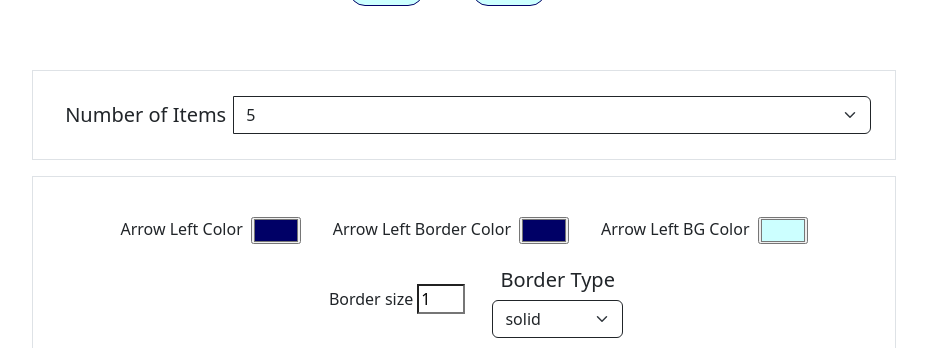
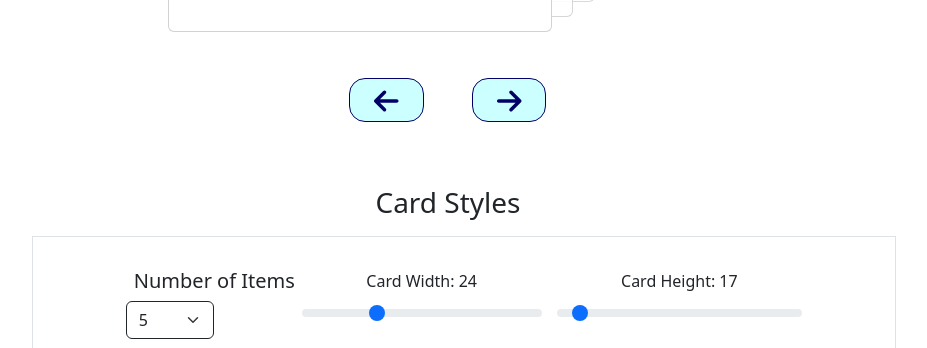
Before and after one commit to aayalapalacin/shifting_carousel, a React (Vite) app: page / in a window 1280 px wide. Shown: the part 604-952 px from the top of the page, without its empty margins (192-1119 px from the left). Built offline with nearby package versions, Linux system fonts and the light colour scheme.

Commit message:
width and height dynamic

```diff
--- a/src/App.jsx
+++ b/src/App.jsx
@@ -90,6 +90,9 @@ function App() {
   const [carouselSlide, setCarouselSlide] = useState(0);
   const [carouselData, setCarouselData]=useState(carouselDataBackup.slice(0,5));
 
+  const [cardWidth, setCardWidth] = useState(24);
+  const [cardHeight, setCardHeight] = useState(17);
+
   const [arrowLeftColor, setArrowLeftColor] = useState("#000066");
   const [arrowLeftBGColor, setArrowLeftBGColor] = useState("#ccffff");
 
@@ -107,12 +110,14 @@ function App() {
 
   return (
     <div>
-      <div className='title-container' style={{margin:"18rem 0rem 11rem 0rem"}}>
+      <div className='title-container' style={{margin:"18rem 0rem 31rem 0rem"}}>
         <h1>Shifting Carousel</h1>
       </div>
       <ShiftingCarousel
         carouselData={carouselData}
         carouselSlide={carouselSlide}
+        cardWidth={cardWidth}
+        cardHeight={cardHeight}
       />
       <ShiftingCarouselBtn
         carouselData={carouselData}
@@ -138,6 +143,10 @@ function App() {
       <CarouselDemo
         setCarouselData={setCarouselData}
         carouselDataBackup={carouselDataBackup}
+        cardWidth={cardWidth}
+        setCardWidth={setCardWidth}
+        cardHeight={cardHeight}
+        setCardHeight={setCardHeight}
 
         setArrowLeftBorderColor={setArrowLeftBorderColor}
         setArrowRightBorderColor={setArrowRightBorderColor}
--- a/src/components/carouselDemo.jsx
+++ b/src/components/carouselDemo.jsx
@@ -7,6 +7,10 @@ const borderTypes=["solid","dotted","dashed","double","groove","ridge","inset","
 function CarouselDemo(
   {setCarouselData,
   carouselDataBackup,
+  cardWidth,
+  setCardWidth,
+  cardHeight,
+  setCardHeight,
   setArrowLeftBGColor,
   setArrowLeftBorderColor,
   setArrowLeftColor,
@@ -32,15 +36,17 @@ function CarouselDemo(
 
   return (
     <div className='carousel-demo-container w-75 m-auto'>
+          <h3>Card Styles</h3>
+        <div className=' cardContainer border border-1 p-4 d-flex input-group justify-content-center align-items-center m-3'>
+          <div className='card-number-items'>
 
-        <div className=' border border-1 p-4 d-flex input-group justify-content-center align-items-center m-3'>
             <h5 className='items-title m-2'> Number of Items</h5>
             <select
               onChange={(e)=> {
                   setCarouselData(carouselDataBackup.slice(0,e.target.value))
                     }
                   }
-            className="form-select w-25 border-dark"
+              className="form-select w-50 border-dark"
               aria-label="Default select example"
             >
               <option value={2}>2</option>
@@ -50,6 +56,29 @@ function CarouselDemo(
               <option value={6}>6</option>
               <option value={7}>7</option>
             </select>
+          </div>
+          <div className='card-width me-3'>
+            <label htmlFor="card-width-range" className="form-label">Card Width: {cardWidth}</label>
+            <input
+              type="range"
+              min="15"
+              max="45"
+              value={cardWidth}
+              onChange={(e)=> setCardWidth(e.target.value)}
+              className="form-range"
+              id="card-width-range"/>
+          </div>
+          <div className='card-height'>
+            <label htmlFor="card-height-range" className="form-label">Card Height: {cardHeight}</label>
+            <input
+              type="range"
+              min="15"
+              max="45"
+              value={cardHeight}
+              onChange={(e)=> setCardHeight(e.target.value)}
+              className="form-range"
+              id="card-height-range"/>
+          </div>
         </div>
         <div className='arrow-left-container justify-content-center align-items-center m-3 border border-1 p-4 input-group'>
           <div className="arrow-left-color d-flex m-3">
@@ -186,7 +215,12 @@ function CarouselDemo(
 }
 
 CarouselDemo.propTypes = {
+
   setCarouselData: PropTypes.func.isRequired,
+  cardWidth: PropTypes.number.isRequired,
+  setCardWidth: PropTypes.func.isRequired,
+  cardHeight: PropTypes.number.isRequired,
+  setCardHeight: PropTypes.func.isRequired,
   setArrowLeftBGColor: PropTypes.func.isRequired,
   setArrowLeftColor: PropTypes.func.isRequired,
   setArrowLeftBorderColor: PropTypes.func.isRequired,
--- a/src/components/shiftingCarousel.jsx
+++ b/src/components/shiftingCarousel.jsx
@@ -1,9 +1,11 @@
 import React from "react";
 import "../../styles/shiftingCarousel.css";
+import PropTypes from 'prop-types';
 
 
 
-const ShiftingCarousel = ({carouselSlide, carouselData}) => {
+
+const ShiftingCarousel = ({carouselSlide, carouselData, cardWidth, cardHeight}) => {
 
   function calculateBaseValue(n) {
     // Constants based on the equation derived earlier
@@ -69,6 +71,7 @@ const ShiftingCarousel = ({carouselSlide, carouselData}) => {
       className="carousel-container  position-relative"
       style={{position:"relative"}}
     >
+
     <div
       style={{position:"relative"}}
       className="position-relative carousel-card-container">
@@ -109,10 +112,14 @@ const ShiftingCarousel = ({carouselSlide, carouselData}) => {
               style={carouselStyles}
               className={`carousel-card-container position-absolute`}
               >
-              <div className="carousel-card-content card ">
+              <div
+                className="carousel-card-content card "
+                style={{width: `${cardWidth}rem`}}
+              >
                 <img
                   src={carouselDataItem.carouselImg}
                   className="card-img-top"
+                  style={{height: `${cardHeight}rem`}}
                   alt={carouselDataItem.carouselTitle}
                 />
                 <div className="card-body">
@@ -132,4 +139,12 @@ const ShiftingCarousel = ({carouselSlide, carouselData}) => {
   );
 };
 
+
+ShiftingCarousel.propTypes = {
+  carouselSlide: PropTypes.string.isRequired,
+  carouselData: PropTypes.array.isRequired,
+  cardWidth: PropTypes.number.isRequired,
+  cardHeight: PropTypes.number.isRequired,
+
+};
 export default ShiftingCarousel;
--- a/styles/shiftingCarousel.css
+++ b/styles/shiftingCarousel.css
@@ -36,9 +36,6 @@
     margin-bottom: 4rem;
   }
 
-  .carousel-card-content {
-    width: 24rem;
-  }
 
   .carousel-card-container {
     width: 35rem;
```
Lines whose indentation alone changed are shown as unchanged.
